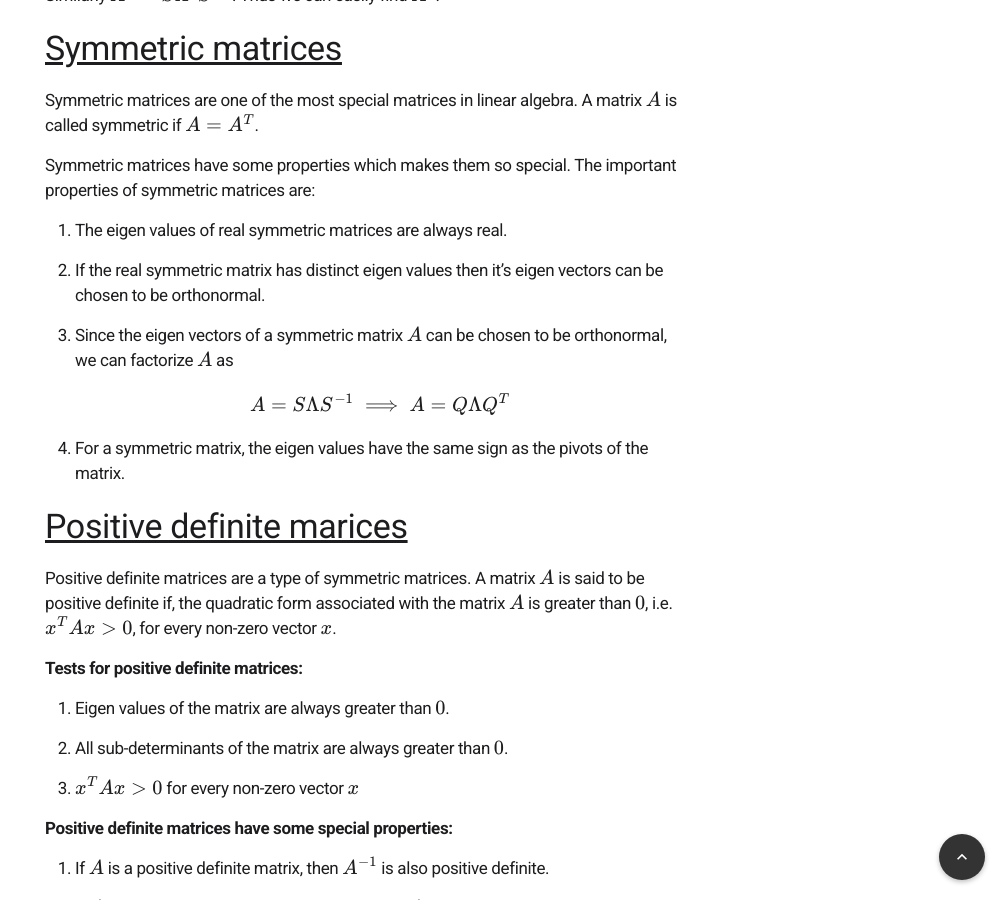
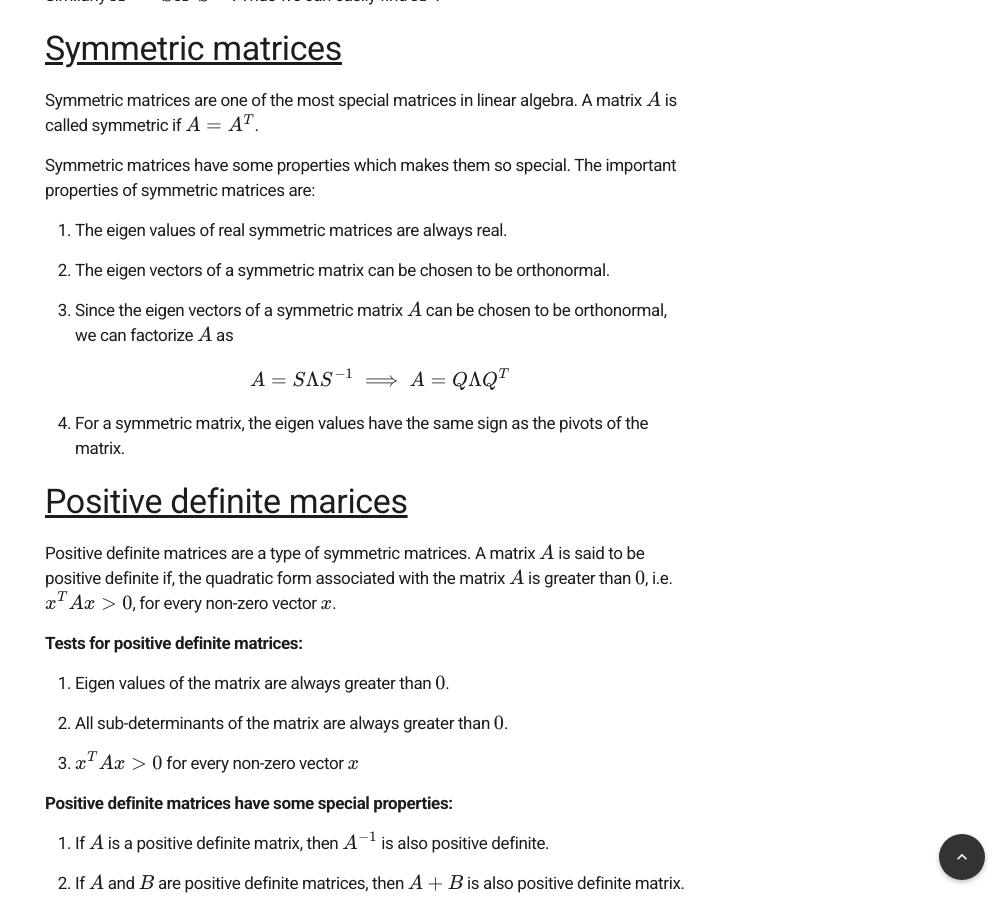
Before and after one commit to kaustabpal/kaustabpal.github.io, a Jekyll site: the page built from _posts/linear_algebra/2020-05-24-linear-algebra.md, in a window 1280 px wide and 900 px high, scrolled down 17453 px. Shown: the whole window, without its empty margins (275-1280 px from the left). Built offline with Jekyll 4.4.1, drawn with Linux system fonts in a browser that asks for light colours; formulas are drawn with MathJax 3; comment, search, counter and statistics services are not loaded.

Commit message:
Corrected symmetric matrix property.

```diff
--- a/_posts/linear_algebra/2020-05-24-linear-algebra.md
+++ b/_posts/linear_algebra/2020-05-24-linear-algebra.md
@@ -513,7 +513,7 @@ Symmetric matrices have some properties which makes them so special. The importa
 
 1. The eigen values of real symmetric matrices are always real.
 
-2. If the real symmetric matrix has distinct eigen values then it's eigen vectors can be chosen to be orthonormal.
+2. The eigen vectors of a symmetric matrix can be chosen to be orthonormal.
 
 3. Since the eigen vectors of a symmetric matrix $$A$$ can be chosen to be orthonormal, we can factorize $$A$$ as
 
```
